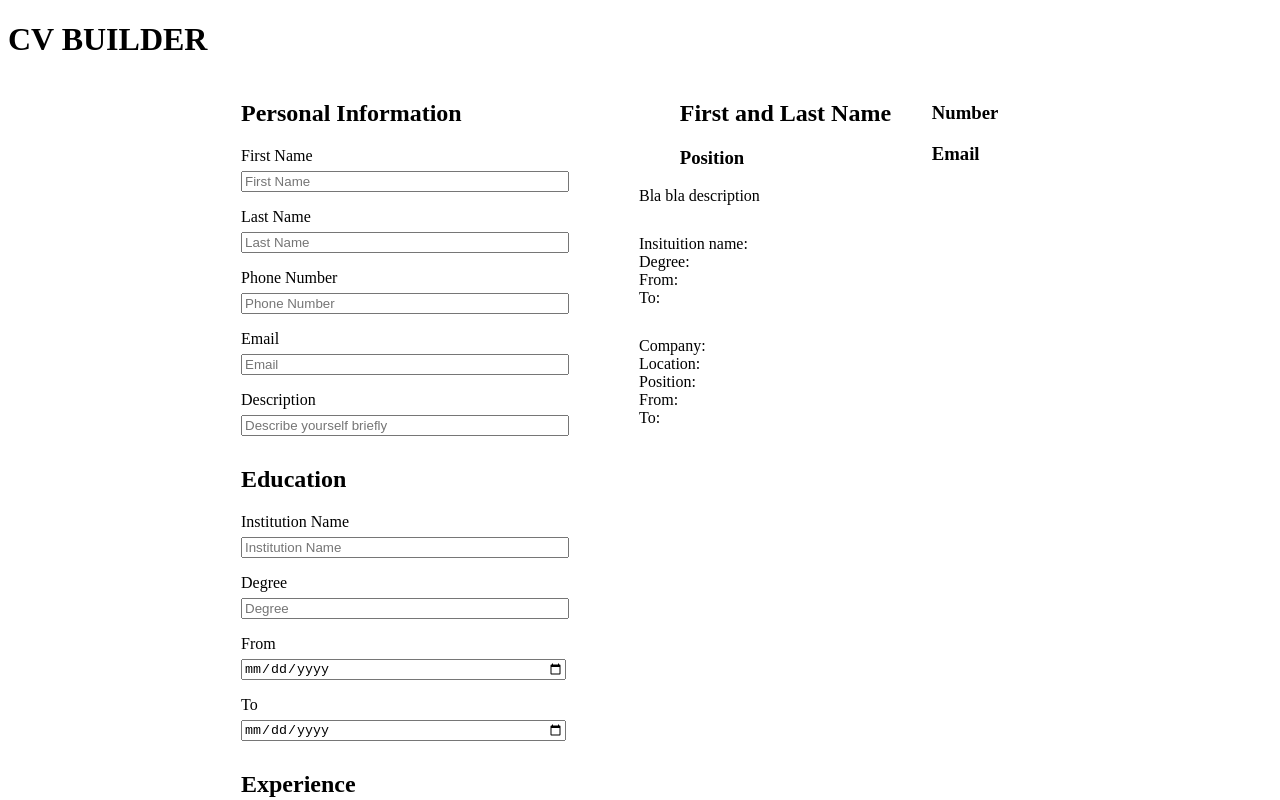
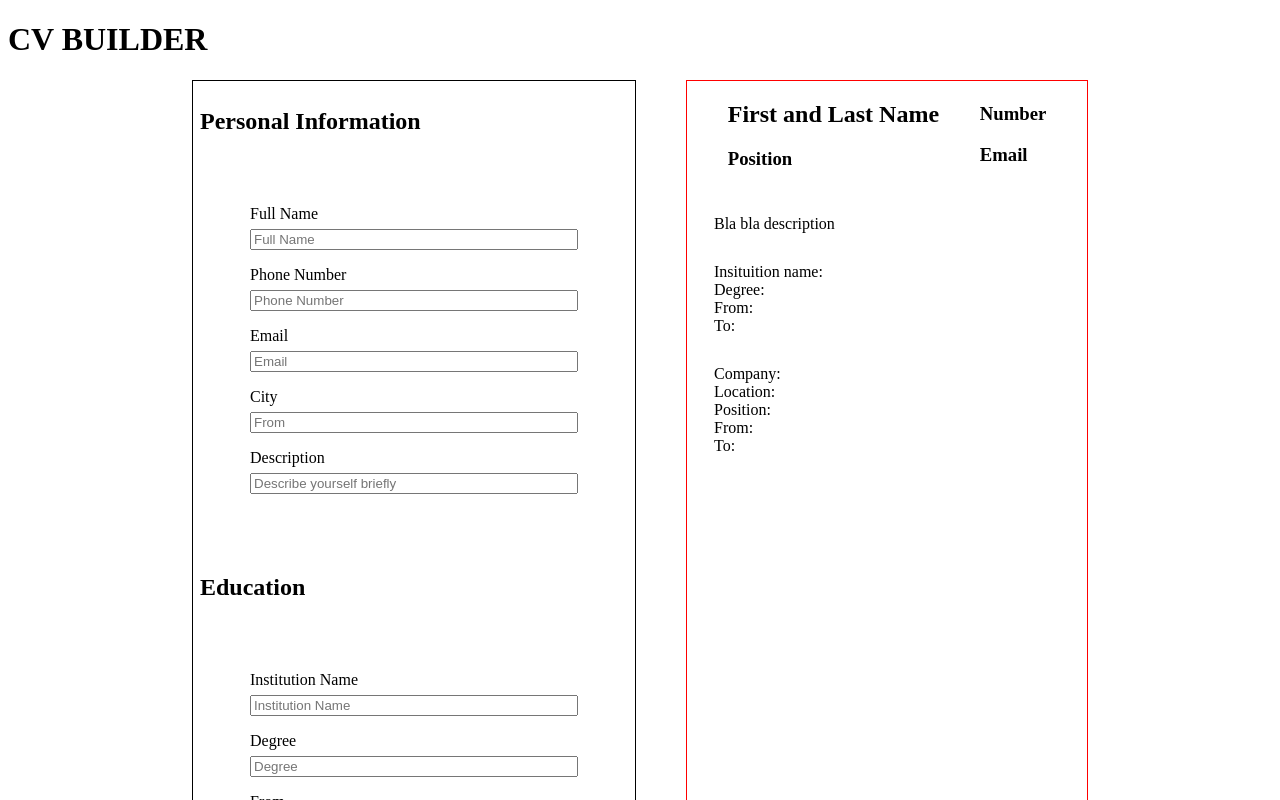
Before and after one commit to its-nikole/cv-project-react, a React (Create React App) app: page / in a window 1280 px wide. Shown: the top 800 px of the page. Built offline with nearby package versions, Linux system fonts and the light colour scheme.

Commit message:
pass props

```diff
--- a/src/App.js
+++ b/src/App.js
@@ -1,4 +1,4 @@
-import React from "react";
+import React, { useState } from "react";
 import { Header } from "./components/Header";
 import { PersonalInfo } from "./components/Forms/PersonalInformation";
 import { Education } from "./components/Forms/Education";
@@ -7,16 +7,42 @@ import { PersonalInfoPreview } from "./components/Preview/PersonalInfoPreview";
 import { CandidateInfoPreview } from "./components/Preview/CandidateInfoPrew";
 
 export function App() {
+  const [fullInfo, setFullInfo] = useState({
+    name: "Name Surname",
+    phoneNumber: "+37061770141",
+    email: "name@outlook.com",
+    cityFrom: "Vilnius",
+    description: "Lorem ipsum dolor sit amet, consectetur adipisicing elit. Nam quas, tenetur provident ut voluptas odio nesciunt sed et ipsam deserunt totam laborum, dolorum dolor veritatis tempore harum magni possimus nulla. Magnam placeat sit non rem fuga animi id repudiandae quidem?",
+    institution: "Vilnius University",
+    degree: "Bachelor's",
+    courseStart: "2016.09.01",
+    courseEnd: "2020.06.01",
+    company: "Orion Inovations",
+    location: "London",
+    position: "Junior Front-End Engineer",
+    jobStart: "2020.07.15",
+    jobEnd: "2022.10.10",
+    jobDescription: "Lorem ipsum dolor sit amet, consectetur adipisicing elit. Nam quas, tenetur provident ut voluptas odio nesciunt sed et ipsam deserunt totam laborum, dolorum dolor veritatis tempore harum magni possimus nulla. Magnam placeat sit non rem fuga animi id repudiandae quidem?"
+  })
+
+  function getDetails(e) {
+    const {name, value} = e.target
+    setFullInfo(prevNames => ({
+        ...prevNames,
+        [name]: value
+    }))
+  }
+
   return (
     <>
       <Header />
       <div className="wrapper">
-        <div>
+        <div className="form-wrapper">
           <PersonalInfo />
           <Education />
           <Experience />
         </div>
-        <div>
+        <div className="preview-wrapper">
           <PersonalInfoPreview />
           <CandidateInfoPreview />
         </div>
--- a/src/components/Forms/Experience.jsx
+++ b/src/components/Forms/Experience.jsx
@@ -19,6 +19,9 @@ export function Experience() {
 
                 <label>To</label>
                 <input type="date" name="dateTo" placeholder="To" className="input"/>
+
+                <label>Job Description</label>
+                <input type="text" name="jobDescription" placeholder="Job Description" className="input"/>
             </form>
         </section>
     )
--- a/src/components/Forms/PersonalInformation.jsx
+++ b/src/components/Forms/PersonalInformation.jsx
@@ -5,11 +5,8 @@ export function PersonalInfo() {
         <section className="personal-info">
             <h2>Personal Information</h2>
             <form className="personal-info-form">
-                <label>First Name</label>
-                <input type="text" name="firstName" placeholder="First Name" className="input"/>
-
-                <label>Last Name</label>
-                <input type="text" name="lastName" placeholder="Last Name" className="input"/>
+                <label>Full Name</label>
+                <input type="text" name="fulltName" placeholder="Full Name" className="input"/>
 
                 <label>Phone Number</label>
                 <input type="numnber" name="phoneNumber" placeholder="Phone Number" className="input"/>
@@ -17,6 +14,9 @@ export function PersonalInfo() {
                 <label>Email</label>
                 <input type="email" name="email" placeholder="Email" className="input"/>
 
+                <label>City</label>
+                <input type="text" name="cityFrom" placeholder="From" className="input"/>
+
                 <label>Description</label>
                 <input type="text" name="description" placeholder="Describe yourself briefly" className="input"/>
             </form>
--- a/src/components/Preview/CandidateInfoPrew.jsx
+++ b/src/components/Preview/CandidateInfoPrew.jsx
@@ -2,7 +2,7 @@ import React from "react";
 
 export function CandidateInfoPreview() {
     return (
-    <div className="preview-wrapper">
+    <div className="preview-info">
         <div className="description">
             <div>Bla bla description</div>
         </div>
--- a/src/components/Preview/PersonalInfoPreview.jsx
+++ b/src/components/Preview/PersonalInfoPreview.jsx
@@ -4,7 +4,7 @@ export function PersonalInfoPreview() {
     return (
         <section className="personal-info-prew">
             <div>
-                <h1> First and Last Name </h1>
+                <h1>First and Last Name</h1>
                 <h3>Position</h3>
             </div>
             <div>
--- a/src/styles.css
+++ b/src/styles.css
@@ -3,16 +3,26 @@
     flex-direction: row;
     min-width: 700px;
     max-width: 1170px;
-    width: 900px;
+    width: 1000px;
     margin: 0 auto;
-    gap: 70px;
+    gap: 50px;
     justify-content: center;
+}
+
+.form-wrapper {
+    border: 1px solid black;
+    padding: 7px
+}
+
+.preview-wrapper {
+    border: 1px solid red;
 }
 
 form {
     display: flex;
     flex-direction: column;
     gap: 6px;
+    padding: 50px;
 }
 
 .input {
@@ -28,8 +38,9 @@ form {
     width: 400px;
 }
 
-.preview-wrapper {
+.preview-info {
     display: flex;
     flex-direction: column;
     gap: 30px;
+    padding: 27px;
 }
```
